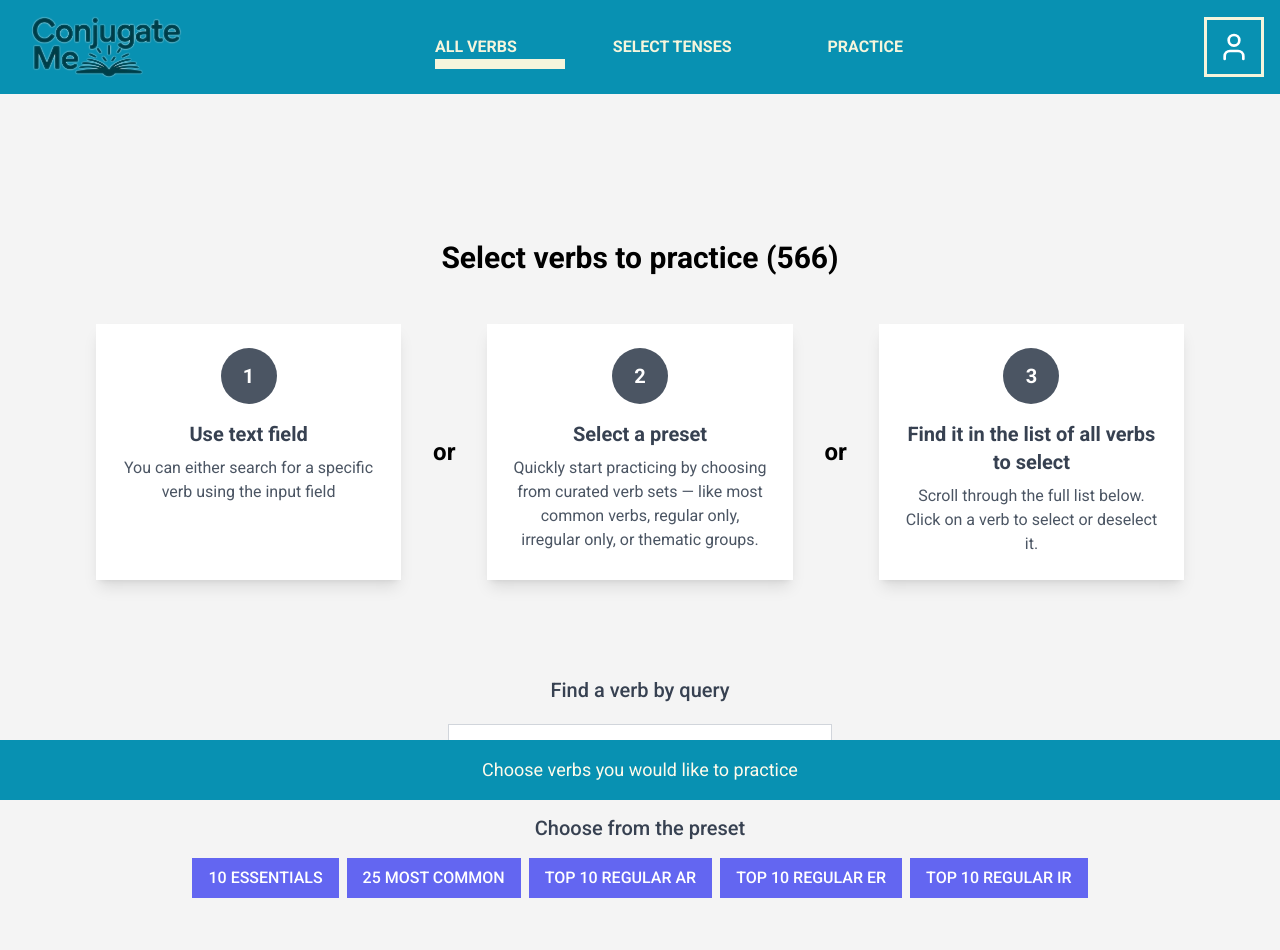
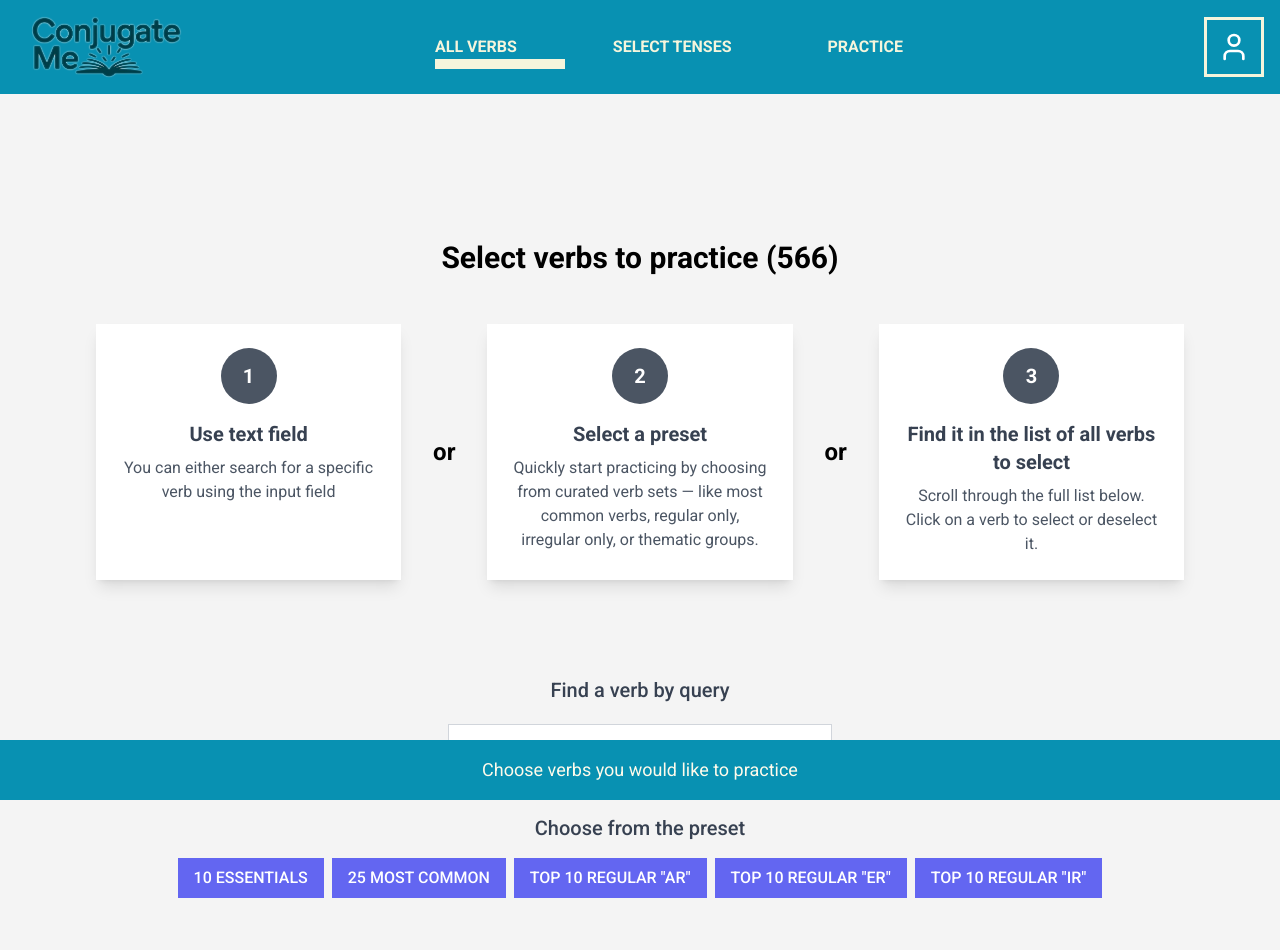
Before and after one commit to randomhero177/conjugate-me, a Next.js app: page /all-verbs in a window 1280 px wide. Shown: the top 950 px of the page. Built offline with nearby package versions, Linux system fonts and the light colour scheme.

Commit message:
CME-22: smallest fix ever

```diff
--- a/src/data/verbsPresets.ts
+++ b/src/data/verbsPresets.ts
@@ -45,7 +45,7 @@ export const verbsPresets = [
     ],
   },
   {
-    key: "top 10 Regular AR",
+    key: 'top 10 Regular "AR"',
     verbs: [
       "hablar",
       "estudiar",
@@ -60,7 +60,7 @@ export const verbsPresets = [
     ],
   },
   {
-    key: "top 10 Regular ER",
+    key: 'top 10 Regular "ER"',
     verbs: [
       "comer",
       "beber",
@@ -75,7 +75,7 @@ export const verbsPresets = [
     ],
   },
   {
-    key: "top 10 Regular IR",
+    key: 'top 10 Regular "IR"',
     verbs: [
       "vivir",
       "escribir",
```
